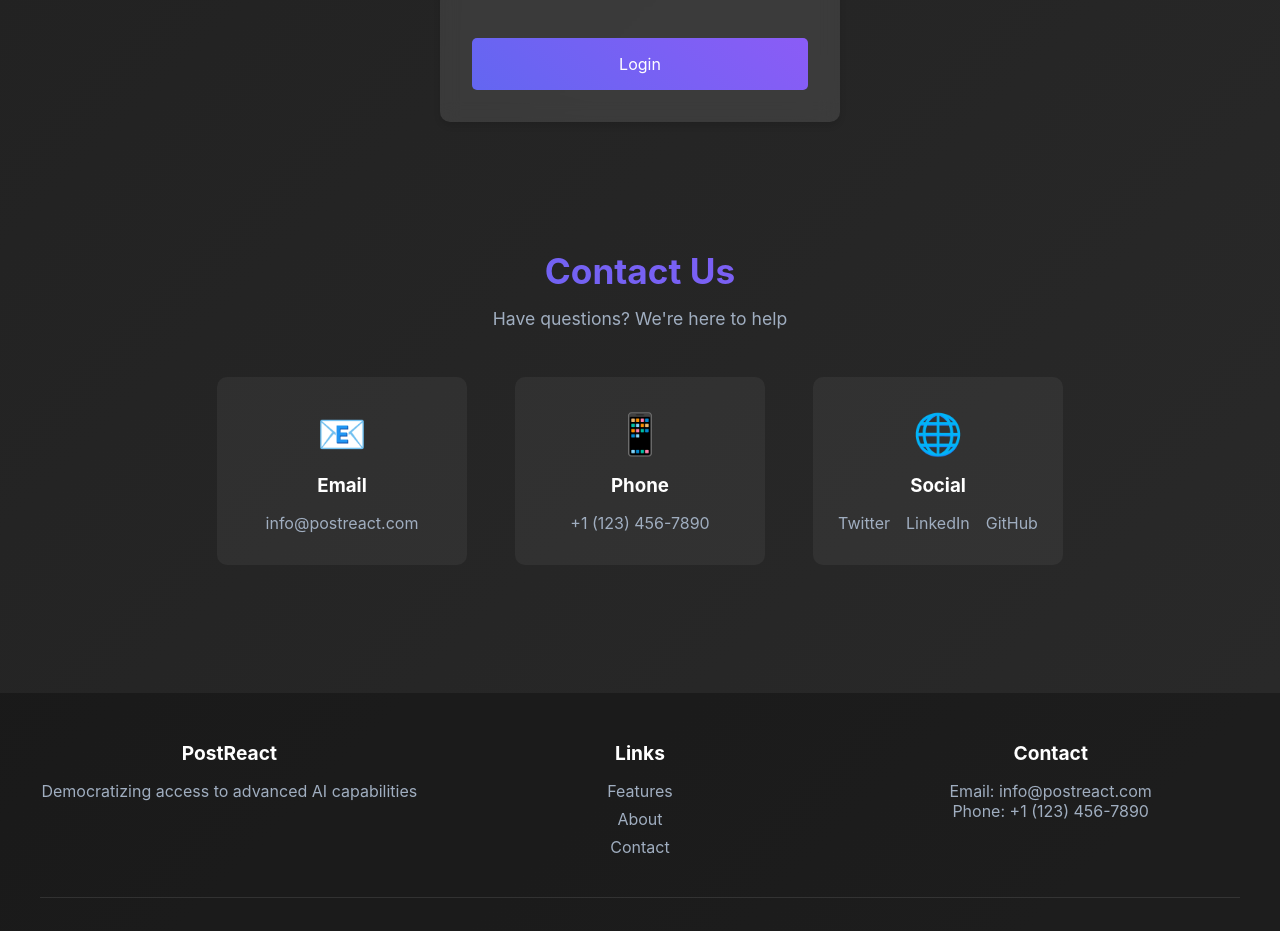
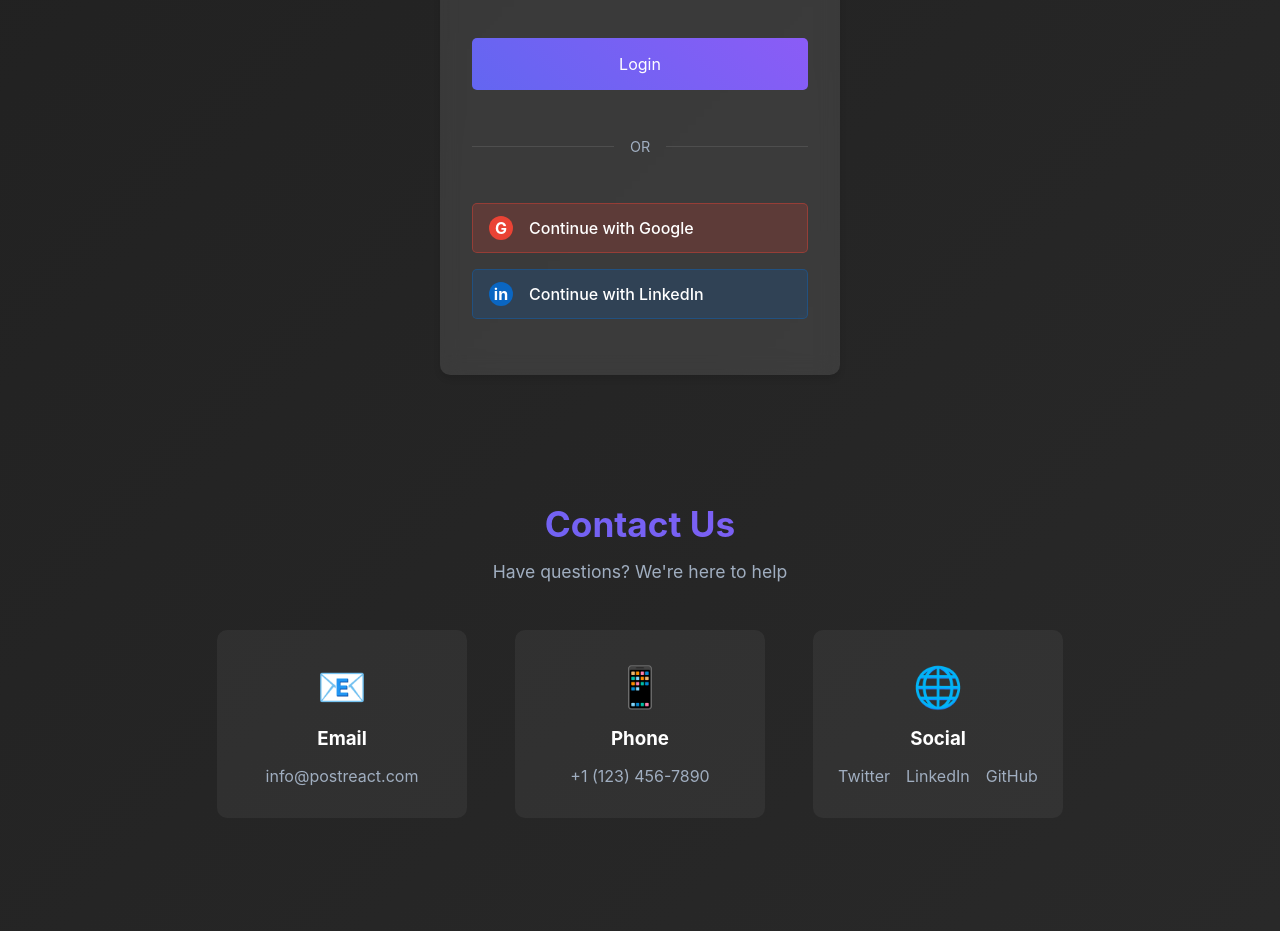
Before and after one commit to robert1948/postreact, a React (Create React App) app in the folder client/: page / in a window 1280 px wide. Shown: the part 2300-3231 px from the top of the page. Built offline with nearby package versions, Linux system fonts and the light colour scheme.

Commit message:
Add OAuth buttons to login page

```diff
--- a/client/src/components/Login.css
+++ b/client/src/components/Login.css
@@ -49,16 +49,44 @@
 
 .form-group input {
   padding: 0.75rem;
-  border: 1px solid rgba(255, 255, 255, 0.1);
+  border: 1px solid rgba(255, 255, 255, 0.3);
   border-radius: 5px;
-  background: rgba(255, 255, 255, 0.05);
-  color: white;
+  background-color: #2a2a2a !important; /* Dark background */
+  color: white !important; /* Force white text color */
   font-size: 1rem;
+  caret-color: white; /* Ensures the cursor is visible */
+  -webkit-text-fill-color: white !important; /* For WebKit browsers */
+  opacity: 1 !important; /* Required for Firefox */
+  box-shadow: none !important; /* Remove any default box shadows */
 }
 
 .form-group input:focus {
   outline: none;
   border-color: #6366f1;
+  background-color: #2a2a2a !important;
+  box-shadow: 0 0 0 2px rgba(99, 102, 241, 0.2);
+}
+
+/* Additional selectors to ensure styles are applied */
+input[type="email"],
+input[type="password"],
+input[type="text"],
+input[type="tel"] {
+  background-color: #2a2a2a !important;
+  color: white !important;
+  -webkit-text-fill-color: white !important;
+}
+
+/* Style for autofill */
+.form-group input:-webkit-autofill,
+.form-group input:-webkit-autofill:hover,
+.form-group input:-webkit-autofill:focus,
+.form-group input:-webkit-autofill:active {
+  -webkit-box-shadow: 0 0 0 1000px #2a2a2a inset !important;
+  -webkit-text-fill-color: white !important;
+  transition: background-color 5000s ease-in-out 0s;
+  background-color: #2a2a2a !important;
+  color: white !important;
 }
 
 .submit-button {
@@ -113,3 +141,89 @@
   opacity: 0.7;
   cursor: not-allowed;
 }
+
+/* OAuth Styles */
+.oauth-divider {
+  display: flex;
+  align-items: center;
+  text-align: center;
+  margin: 1.5rem 0;
+  color: #a0aec0;
+}
+
+.oauth-divider::before,
+.oauth-divider::after {
+  content: '';
+  flex: 1;
+  border-bottom: 1px solid rgba(255, 255, 255, 0.1);
+}
+
+.oauth-divider span {
+  padding: 0 1rem;
+  font-size: 0.9rem;
+}
+
+.oauth-buttons {
+  display: flex;
+  flex-direction: column;
+  gap: 1rem;
+  margin-bottom: 1.5rem;
+}
+
+.oauth-button {
+  display: flex;
+  align-items: center;
+  padding: 0.75rem 1rem;
+  border-radius: 5px;
+  text-decoration: none;
+  color: white;
+  font-weight: 500;
+  transition: all 0.3s ease;
+  background: rgba(255, 255, 255, 0.1);
+  border: 1px solid rgba(255, 255, 255, 0.2);
+}
+
+.oauth-button:hover {
+  transform: translateY(-2px);
+  box-shadow: 0 4px 12px rgba(0, 0, 0, 0.2);
+}
+
+.oauth-button.google {
+  background: rgba(234, 67, 53, 0.2);
+  border-color: rgba(234, 67, 53, 0.4);
+}
+
+.oauth-button.google:hover {
+  background: rgba(234, 67, 53, 0.3);
+}
+
+.oauth-button.linkedin {
+  background: rgba(10, 102, 194, 0.2);
+  border-color: rgba(10, 102, 194, 0.4);
+}
+
+.oauth-button.linkedin:hover {
+  background: rgba(10, 102, 194, 0.3);
+}
+
+.oauth-icon {
+  width: 24px;
+  height: 24px;
+  border-radius: 50%;
+  display: flex;
+  align-items: center;
+  justify-content: center;
+  margin-right: 1rem;
+  font-weight: bold;
+  font-size: 1rem;
+}
+
+.oauth-button.google .oauth-icon {
+  background: #EA4335;
+  color: white;
+}
+
+.oauth-button.linkedin .oauth-icon {
+  background: #0A66C2;
+  color: white;
+}
--- a/client/src/components/Login.js
+++ b/client/src/components/Login.js
@@ -167,6 +167,21 @@ const Login = () => {
         >
           {isLoading ? 'Please wait...' : (isLogin ? 'Login' : 'Register')}
         </button>
+
+        <div className="oauth-divider">
+          <span>OR</span>
+        </div>
+
+        <div className="oauth-buttons">
+          <a href="/api/auth/google" className="oauth-button google">
+            <div className="oauth-icon">G</div>
+            <span>Continue with Google</span>
+          </a>
+          <a href="/api/auth/linkedin" className="oauth-button linkedin">
+            <div className="oauth-icon">in</div>
+            <span>Continue with LinkedIn</span>
+          </a>
+        </div>
       </form>
     </div>
   );
```
